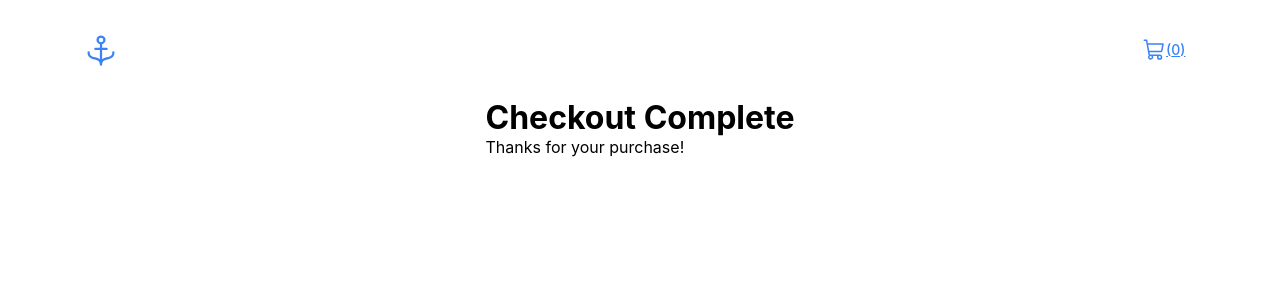
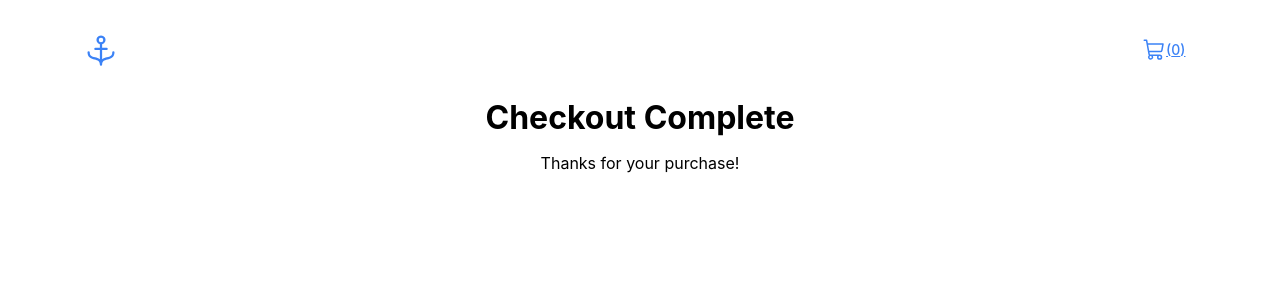
Before and after one commit to vittorpeli/react-ecom, a React (Vite) app: page /success in a window 1280 px wide. Shown: the top 300 px of the page. Built offline with nearby package versions, Linux system fonts and the light colour scheme.

Commit message:
update Success Page

```diff
--- /dev/null
+++ b/src/components/layouts/Center/Center.css
@@ -0,0 +1,8 @@
+.center {
+  box-sizing: content-box;
+  max-width: 60ch;
+  margin-left: auto;
+  margin-right: auto;
+  padding-left: var(--s1);
+  padding-right: var(--s1);
+}
--- /dev/null
+++ b/src/components/layouts/Center/Center.jsx
@@ -0,0 +1,9 @@
+import './Center.css';
+
+export const Center = ({children, className}) => {
+  return (
+    <div className={`center ${className || ''}`}>
+      {children}
+    </div>
+  )
+}
--- a/src/pages/SuccessPage.jsx
+++ b/src/pages/SuccessPage.jsx
@@ -1,3 +1,4 @@
+import { Center } from "../components/layouts/Center/Center"
 import { Stack } from "../components/layouts/Stack/Stack"
 import { Wrapper } from "../components/layouts/Wrapper/Wrapper"
 import { Navbar } from "../components/ui/Navbar"
@@ -10,10 +11,14 @@ export const SuccessPage = () => {
           <Navbar />
         </div>
 
-        <Wrapper>
-          <h1>Checkout Complete</h1>
-          <p>Thanks for your purchase!</p>
-        </Wrapper>
+        <Center>
+          <Stack>
+            <h1>Checkout Complete</h1>
+            <Center>
+              <p>Thanks for your purchase!</p>
+            </Center>
+          </Stack>
+        </Center>
       </Stack>
     </Wrapper>
   )
```
